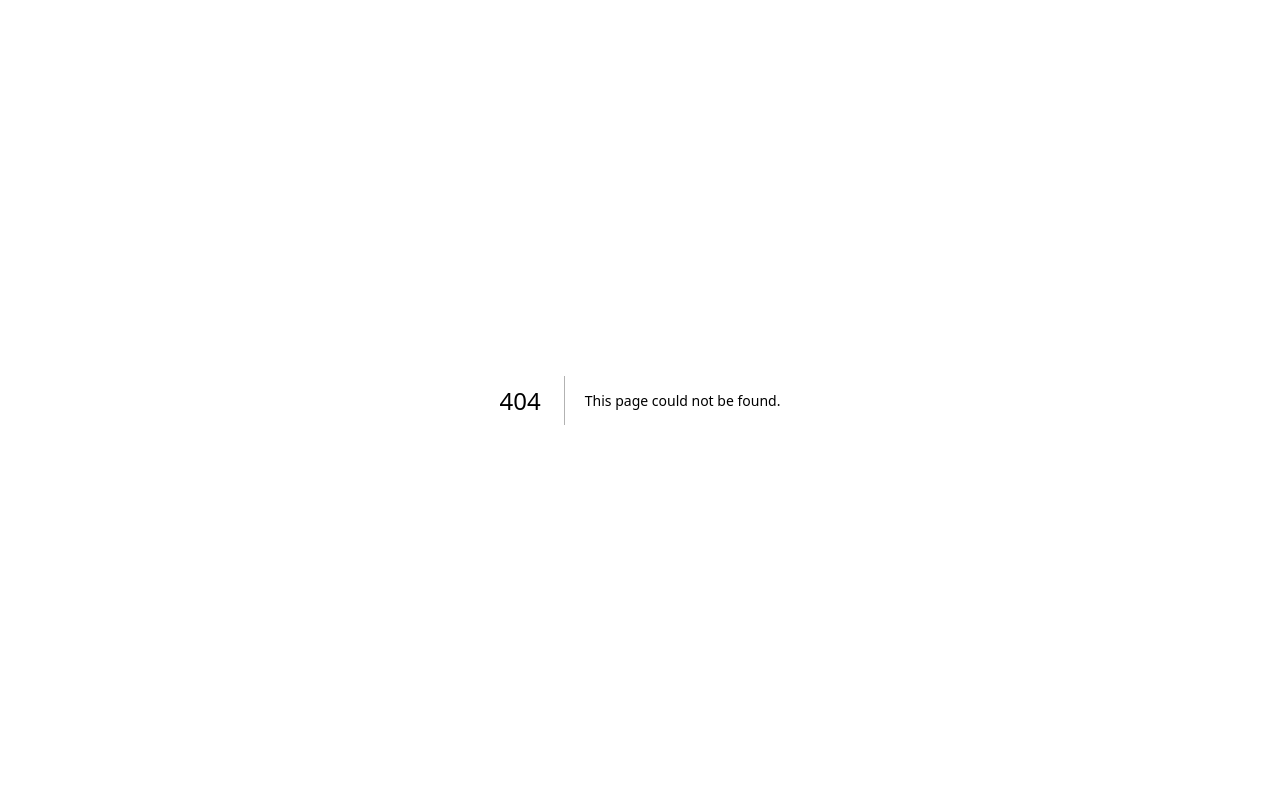
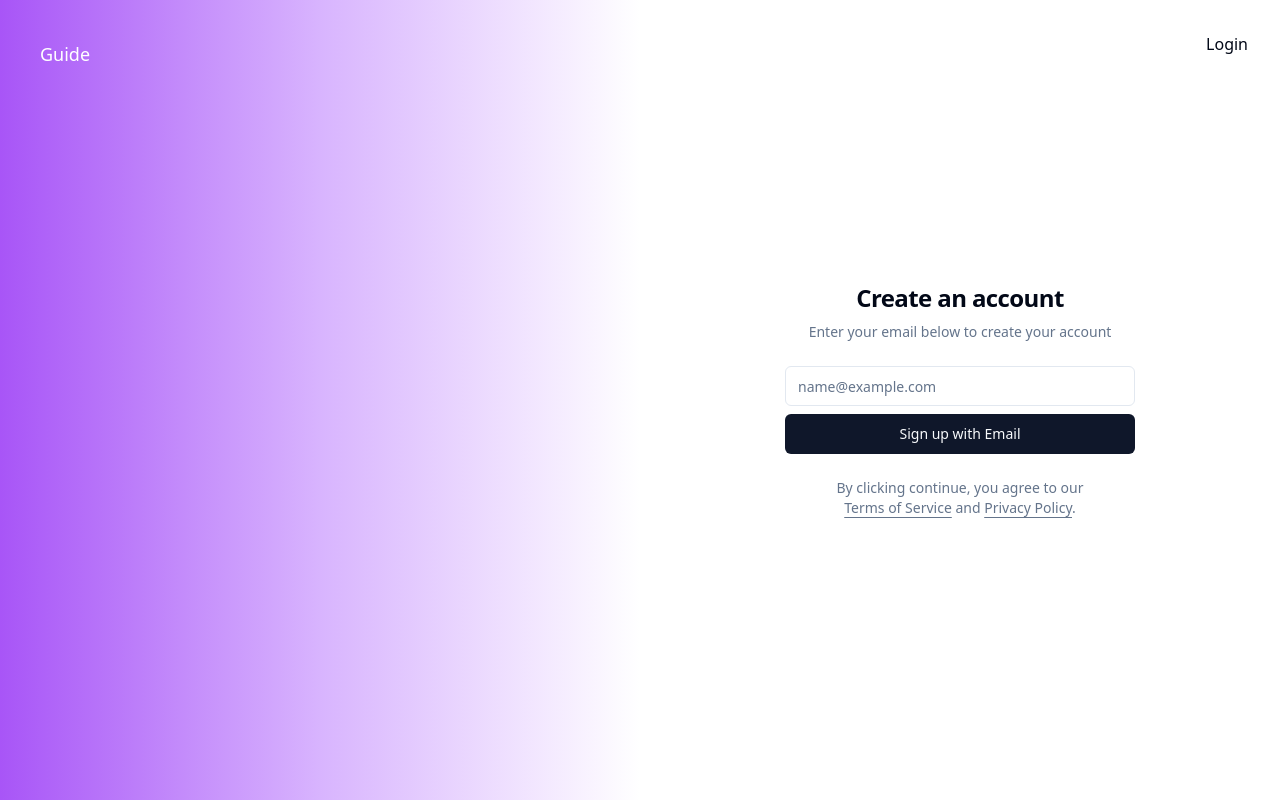
Before and after one commit to akdombrowski/admin-dashboard-web, a Next.js app: page /login in a window 1280 px wide. Before the commit this address had no page. Built offline with nearby package versions, Linux system fonts and the light colour scheme.

Commit message:
auth with google

```diff
--- /dev/null
+++ b/src/app/api/auth/[...nextauth]/route.ts
@@ -0,0 +1 @@
+export { GET, POST } from "@/auth";
--- /dev/null
+++ b/src/app/login/page.tsx
@@ -0,0 +1,59 @@
+import Link from "next/link";
+import { cn } from "@/lib/utils";
+import { UserAuthForm } from "@/features/authentication/user-auth-form";
+
+export default async function AuthenticationPage() {
+  return (
+    <>
+      <div className="md:hidden"></div>
+
+      <div className="container relative hidden h-screen flex-col items-center justify-center md:grid lg:max-w-none lg:grid-cols-2 lg:px-0">
+        <Link
+          // TODO: Change this into a proper link when clicking login.
+          href="/api/auth/providers/google"
+          className={cn("absolute right-4 top-4 md:right-8 md:top-8")}
+        >
+          Login
+        </Link>
+        <div className="relative hidden h-full flex-col bg-muted p-10 text-white lg:flex dark:border-r">
+          <div className="absolute inset-0 bg-gradient-to-r from-purple-500 via-purple-300 to-white"></div>
+          <div className="relative z-20 flex items-center text-lg font-medium">
+            Guide
+          </div>
+        </div>
+        <div className="lg:p-8">
+          <div className="mx-auto flex w-full flex-col justify-center space-y-6 sm:w-[350px]">
+            <div className="flex flex-col space-y-2 text-center">
+              <h1 className="text-2xl font-semibold tracking-tight">
+                Create an account
+              </h1>
+              <p className="text-sm text-muted-foreground">
+                Enter your email below to create your account
+              </p>
+            </div>
+            <UserAuthForm />
+            <p className="px-8 text-center text-sm text-muted-foreground">
+              By clicking continue, you agree to our{" "}
+              <Link
+                // TODO: Change this into a proper link when clicking terms.
+                href="/terms"
+                className="underline underline-offset-4 hover:text-primary"
+              >
+                Terms of Service
+              </Link>{" "}
+              and{" "}
+              <Link
+                // TODO: Change this into a proper link when clicking privacy.
+                href="/privacy"
+                className="underline underline-offset-4 hover:text-primary"
+              >
+                Privacy Policy
+              </Link>
+              .
+            </p>
+          </div>
+        </div>
+      </div>
+    </>
+  );
+}
--- a/src/app/page.tsx
+++ b/src/app/page.tsx
@@ -1,65 +1,28 @@
-"use client"
+import Link from "next/link";
+import { cn } from "@/lib/utils";
+import { auth } from "@/auth";
+import { redirect } from "next/navigation";
 
-import Link from "next/link"
-import { cn } from "@/lib/utils"
-import { UserAuthForm } from "@/features/authentication/user-auth-form"
+export default async function AuthenticationPage() {
+  const session = await auth();
 
-export default function AuthenticationPage() {
+  if (session) {
+    redirect("/users");
+  }
+
   return (
-    <>
-      <div className="md:hidden">
-
+    <div
+      id="rootcontainer"
+      className="container flex flex-wrap justify-center	items-stretch"
+    >
+      <div className="basis-full flex-auto w-100 text-9xl font-black text-center">
+        Guide
       </div>
-
-      <div className="container relative hidden h-screen flex-col items-center justify-center md:grid lg:max-w-none lg:grid-cols-2 lg:px-0">
-        <Link
-          // TODO: Change this into a proper link when clicking login.
-          href=""
-          className={cn(
-            "absolute right-4 top-4 md:right-8 md:top-8"
-          )}
-        >
+      <div className="basis-full text-5xl text-center">
+        <Link href="/api/auth/signin" className={""}>
           Login
         </Link>
-        <div className="relative hidden h-full flex-col bg-muted p-10 text-white lg:flex dark:border-r">
-          <div className="absolute inset-0 bg-gradient-to-r from-purple-500 via-purple-300 to-white"></div>
-          <div className="relative z-20 flex items-center text-lg font-medium">
-            Guide
-          </div>
-        </div>
-        <div className="lg:p-8">
-          <div className="mx-auto flex w-full flex-col justify-center space-y-6 sm:w-[350px]">
-            <div className="flex flex-col space-y-2 text-center">
-              <h1 className="text-2xl font-semibold tracking-tight">
-                Create an account
-              </h1>
-              <p className="text-sm text-muted-foreground">
-                Enter your email below to create your account
-              </p>
-            </div>
-            <UserAuthForm />
-            <p className="px-8 text-center text-sm text-muted-foreground">
-              By clicking continue, you agree to our{" "}
-              <Link
-                // TODO: Change this into a proper link when clicking terms.
-                href="/terms"
-                className="underline underline-offset-4 hover:text-primary"
-              >
-                Terms of Service
-              </Link>{" "}
-              and{" "}
-              <Link
-                // TODO: Change this into a proper link when clicking privacy.
-                href="/privacy"
-                className="underline underline-offset-4 hover:text-primary"
-              >
-                Privacy Policy
-              </Link>
-              .
-            </p>
-          </div>
-        </div>
       </div>
-    </>
-  )
+    </div>
+  );
 }
--- a/src/auth.ts
+++ b/src/auth.ts
@@ -1,16 +1,35 @@
-import NextAuth from "next-auth"
-import GoogleProvider from "next-auth/providers/google"
-import Nodemailer from "next-auth/providers/nodemailer"
-
+import NextAuth from "next-auth";
+import GoogleProvider from "next-auth/providers/google";
+import Nodemailer from "next-auth/providers/nodemailer";
 
 export const {
-    handlers: { GET, POST },
-    auth,
+  handlers: { GET, POST },
+  auth,
 } = NextAuth({
-    providers: [GoogleProvider({
+  providers: [
+    GoogleProvider({
+      clientId: process.env.GOOGLE_CLIENT_ID,
+      clientSecret: process.env.GOOGLE_CLIENT_SECRET,
+    }),
+    // Nodemailer({}),
+  ],
+  callbacks: {
+    /**
+     * Authjs docs on signIn callback:
+     * https://authjs.dev/guides/basics/callbacks#sign-in-callback
+     */
+    signIn: async ({ account, profile }): Promise<string | boolean> => {
+      // Check if Google has verified the user's email, so that we can trust the
+      // email belongs to the current authenticated user.
+      // This is a special property that Google returns
+      // https://authjs.dev/reference/core/providers/google
+      if (account.provider === "google") {
+        return profile.email_verified;
+      }
 
-    }),
-    Nodemailer({
-
-    })],
-})
+      // false makes sure the email has been verified and the user has
+      // used Google to authn
+      return false;
+    },
+  },
+});
```
